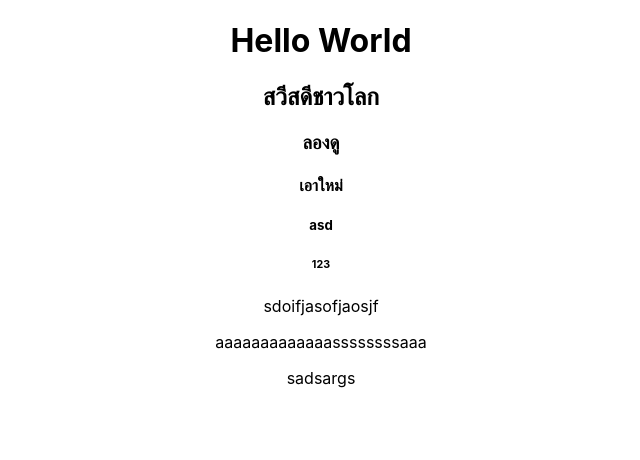
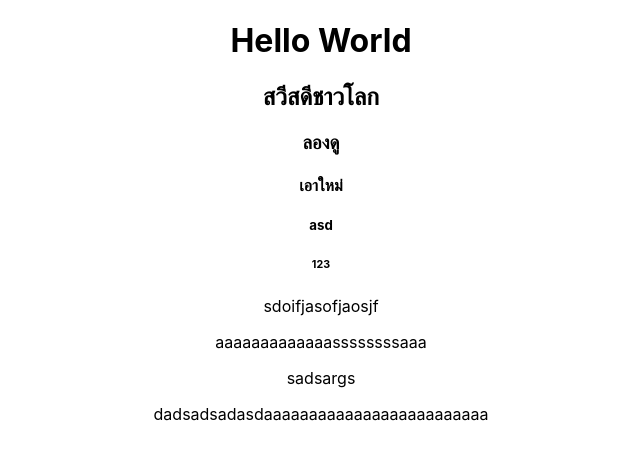
Before and after one commit to Puthinart-S/test-react, a React (Create React App) app: page / in a window 1280 px wide. Shown: the top 460 px of the page, without its empty margins (319-959 px from the left). Built offline with nearby package versions, Linux system fonts and the light colour scheme.

Commit message:
Update App.js

```diff
--- a/src/App.js
+++ b/src/App.js
@@ -13,6 +13,7 @@ function App() {
       <p>sdoifjasofjaosjf</p>
       <p>aaaaaaaaaaaaassssssssaaa</p>
       <p>sadsargs</p>
+      <p>dadsadsadasdaaaaaaaaaaaaaaaaaaaaaaaaa</p>
     </div>
   );
 }
```
